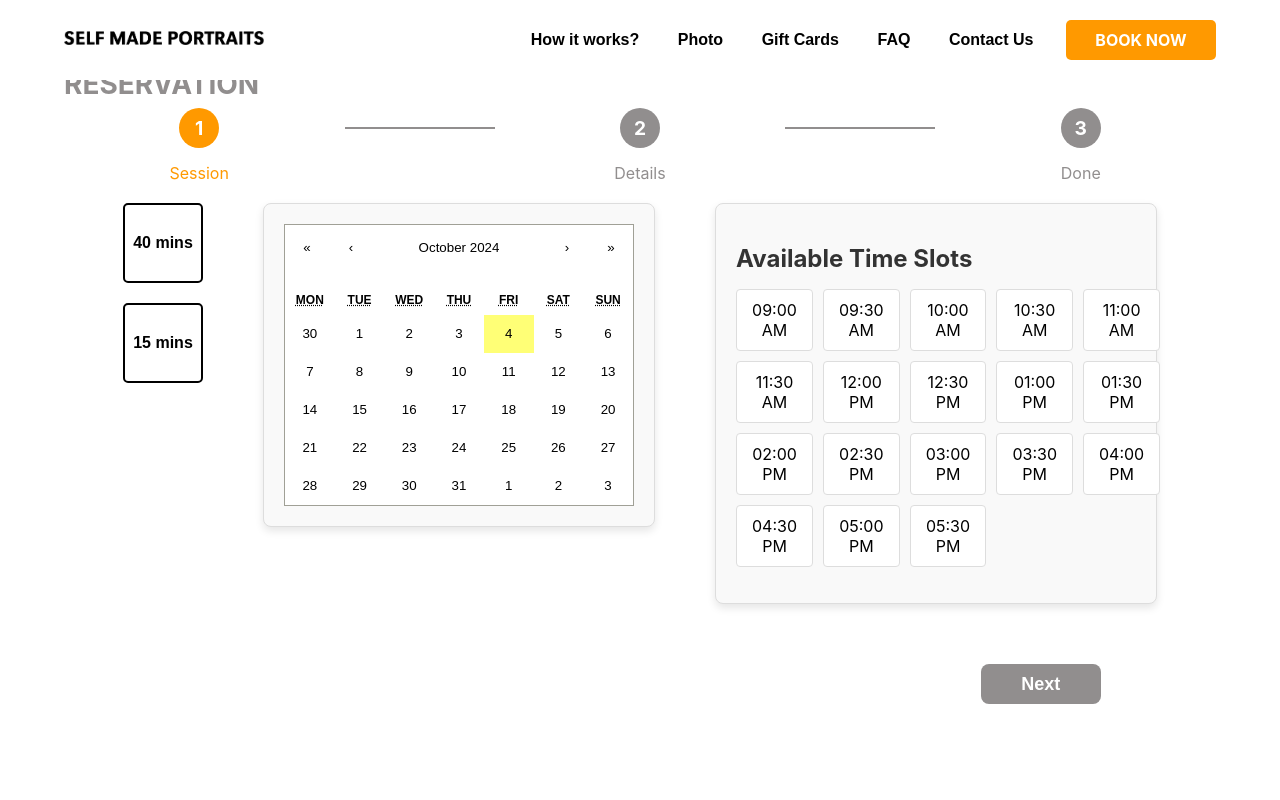
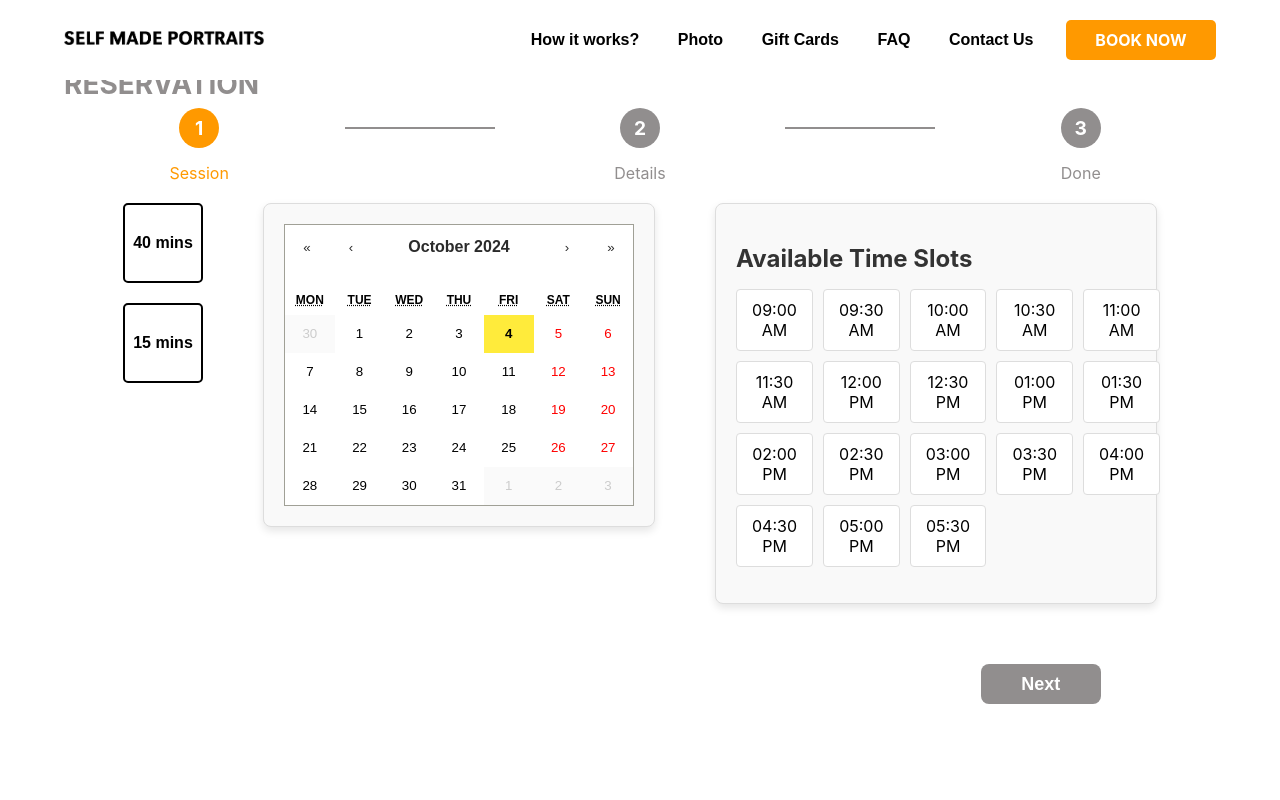
Before and after one commit to Self-Made-Portraits/portraits, a React (Create React App) app in the folder frontend/: page /book/time in a window 1280 px wide. Shown: the top 800 px of the page. Built offline with nearby package versions, Linux system fonts and the light colour scheme.

Commit message:
calendar_color

```diff
--- a/frontend/src/components/TimeBookingDate/TimeBookingDate.css
+++ b/frontend/src/components/TimeBookingDate/TimeBookingDate.css
@@ -13,14 +13,57 @@
     color: #fff; /* Optional: Change text color for better contrast */
 }
 
+
+/* Styling for Today’s Date */
+.react-calendar__tile--now {
+  background-color: #ffeb3b; /* Light yellow background */
+  color: #918E8E; /* Dark text color */
+  font-weight: bold;
+}
+
 .react-calendar__tile{
   color: black;
 }
+
+/* Styling for Past Days */
+.react-calendar__tile--past-day {
+  background-color: #f0f0f0; /* Light gray for past days */
+  color: darkgray; /* Dimmed text */
+  cursor: not-allowed; /* Not allowed cursor */
+}
+
+.react-calendar__month-view__days__day--weekend{
+  color: red;
+}
+
+/* Styling for Neighboring Month Days */
+.react-calendar__month-view__days__day--neighboringMonth {
+  color: #ccc; /* Dimmed text for neighboring month days */
+  background-color: #fafafa;
+}
+
+
 /* Custom styles for the active date tile */
 .react-calendar__tile--active {
   background-color: #ff9900; /* Change to your desired background color */
   color: white; /* Change to your desired text color */
   font-weight: bold; /* Optional: Emphasize the selected date */
+}
+
+/* Style for the entire month and year container */
+.react-calendar__navigation__label {
+  font-size: 16px;         /* Increase font size */
+  color: #2B2B2B;          /* Change text color */
+  font-weight: bold;       /* Make text bold */
+}
+.react-calendar__navigation__arrow{
+  color: #2B2B2B;
+}
+.react-calendar__navigation__next-button{
+  color: #2B2B2B;
+}
+.react-calendar__navigation__next2-button{
+  color: #2B2B2B;
 }
 
   /* Container for Duration Buttons, Calendar, and Time Slots */
--- a/frontend/src/components/TimeBookingForm/TimeBookingForm.css
+++ b/frontend/src/components/TimeBookingForm/TimeBookingForm.css
@@ -53,9 +53,10 @@
   @media screen and (max-width: 767px) {
     .time__form{
         width: 90%;
-      }
+    }
 
     .time__form-group input {
         min-height: 30px;
-      }
+        padding: 4px 5px;
+    }
 }
```
